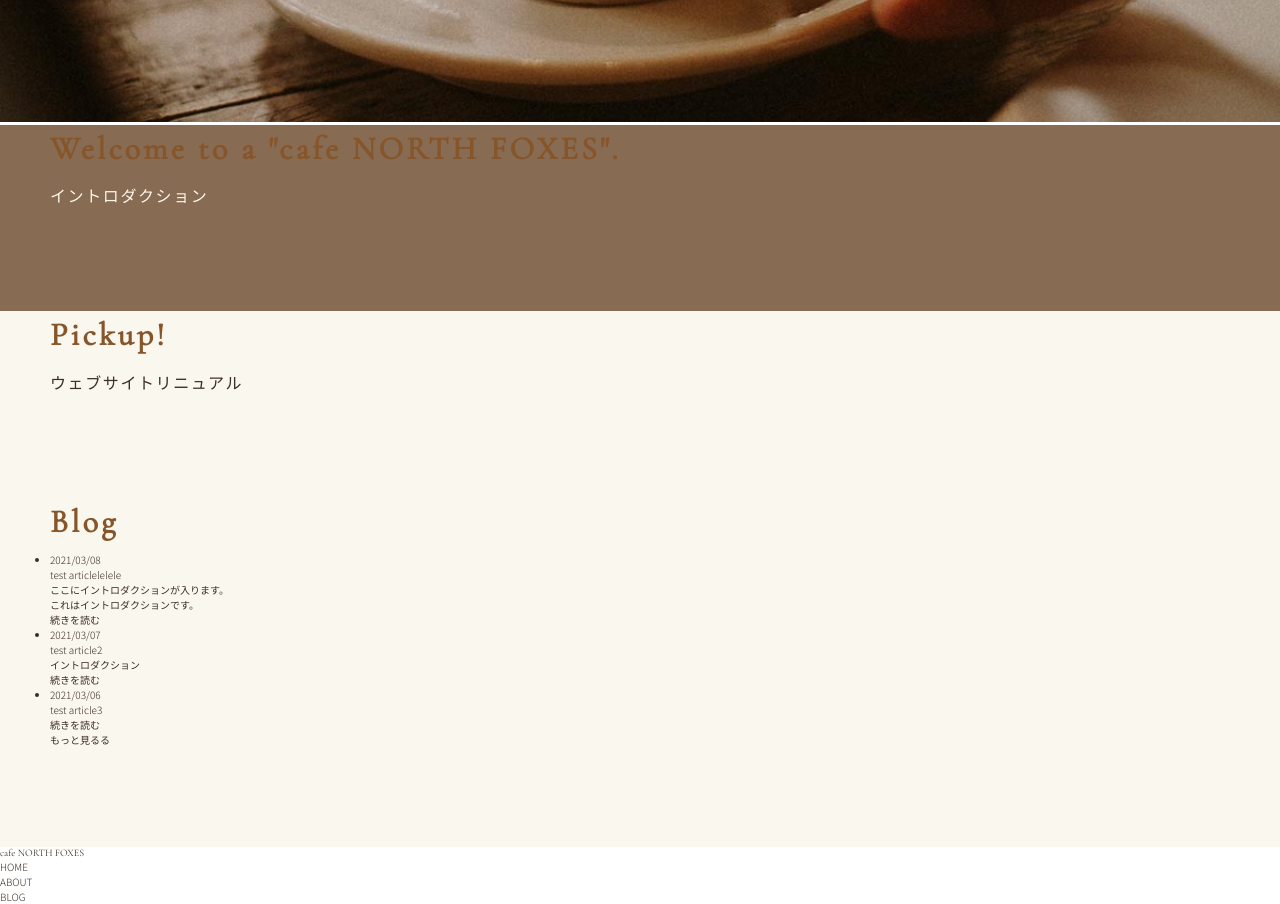
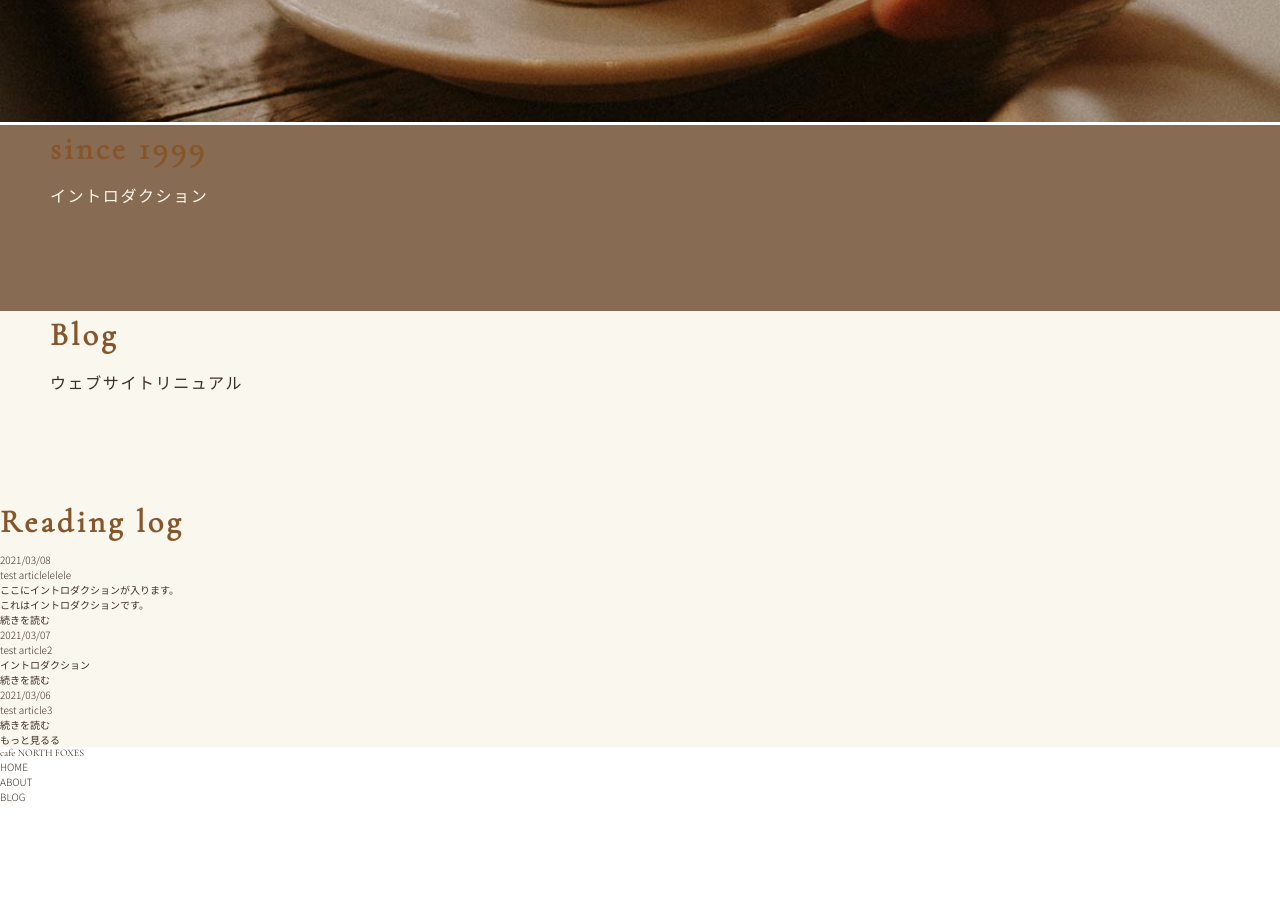
Before and after one commit to masayuki-abe/nuxtjs, a Nuxt app: page / in a window 1280 px wide. Shown: the part 660-1564 px from the top of the page. After the commit the page ends 1464 px from the top, so only its background shows below. Built offline with nearby package versions, Linux system fonts and the light colour scheme.

Commit message:
フロントページ微調整

```diff
--- a/components/templates/FrontPage.vue
+++ b/components/templates/FrontPage.vue
@@ -5,32 +5,35 @@
       <TitSection
         titleTag="h3"
         titleClass="serif"
-        titleText='Welcome to a "cafe NORTH FOXES".'
+        titleText='since 1999'
         class="tit-section"
       />
       <p class="txt">イントロダクション</p>
     </div>
   </section><!--/box01-->
 
-  <section id="box02" class="common-box">
-    <TitSection
-      titleTag="h3"
-      titleClass="serif"
-      titleText="Pickup!"
-      class="tit-section"
-    />
-    <FrontPickup
-      @getPickupTitle = "intoPickupTitle"
-    />
+  <section id="box02">
+    <div class="common-box">
+      <TitSection
+        titleTag="h3"
+        titleClass="serif"
+        titleText="Blog"
+        class="tit-section"
+      />
+      <FrontPickup
+        @getPickupTitle = "intoPickupTitle"
+      />
+    </div>
   </section><!--/box02-->
 
-  <section id="box03" class="common-box">
-    <TitSection
-      titleTag="h3"
-      titleClass="serif"
-      titleText="Blog"
-      class="tit-section"
-    />
+  <section id="box03">
+      <TitSection
+        titleTag="h3"
+        titleClass="serif"
+        titleText="Reading log"
+        class="tit-section"
+      />
+
     <ArticleList />
     <BtnRounded
       linkText="もっと見るる"
```
